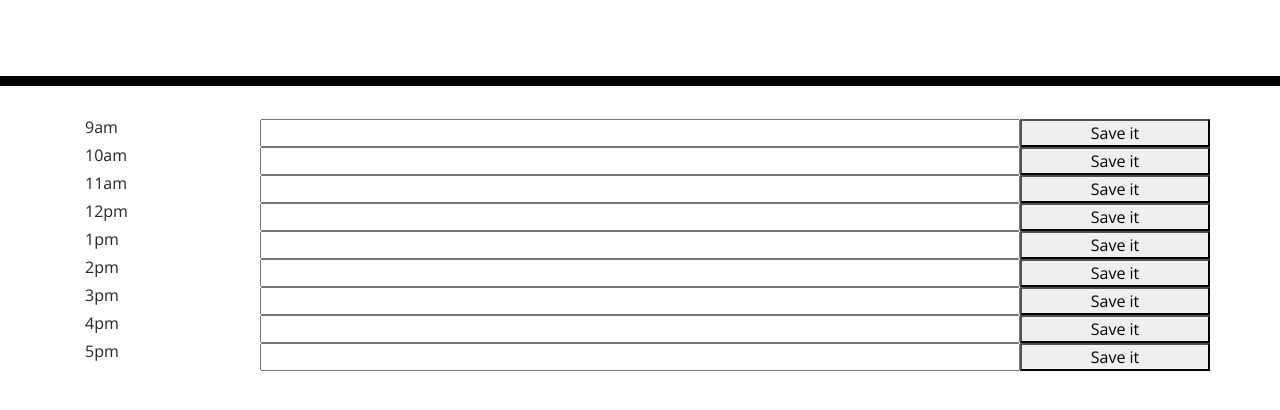
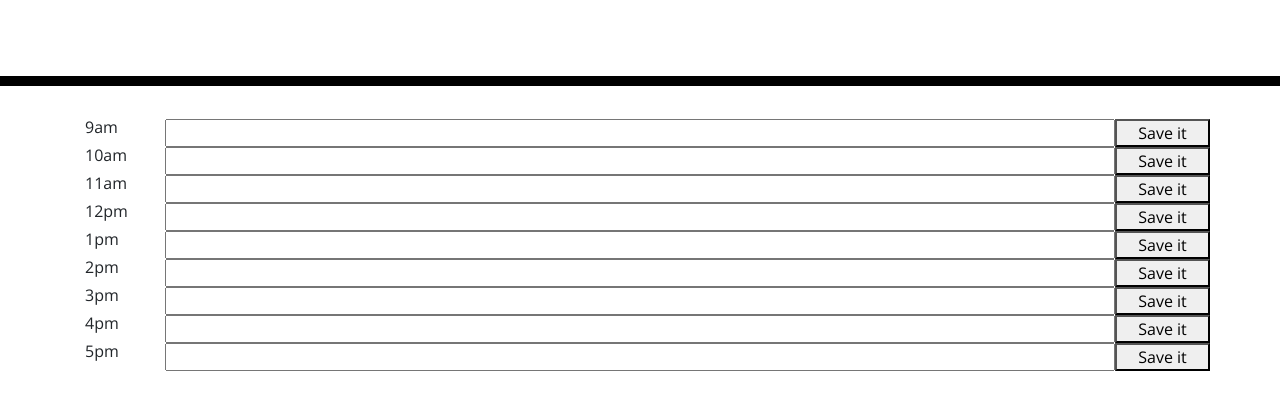
Before and after one commit to mattchley/Daily-Planner, a plain HTML site: page index.html in a window 1280 px wide. Shown: the part 182-592 px from the top of the page. Drawn offline with nearby package versions, Linux system fonts and the light colour scheme.

Commit message:
addedMomnetjsVar

```diff
--- a/index.html
+++ b/index.html
@@ -35,20 +35,23 @@
       var plannerEl = [];
       var timesEl = ["9am", "10am", "11am", "12pm", "1pm", "2pm", "3pm", "4pm", "5pm"];
       var timeDiv = $("#time");
+      // full day full month number date
+      var date = moment().format("dddd - MMMM - Do");
       init();
 
       // forloop for time propgation
       function renderPlans() {
         for (var i = 0; i < timesEl.length; i++) {
           var newDiv = $("<div>" + timesEl[i] + "</div>");
-          newDiv.addClass('col-2')
+          newDiv.addClass('col-1')
           var taskInput = $("<input>" + "" + "</input>");
-          taskInput.addClass("col-8 plans");
+          taskInput.addClass("col-10 plans");
           var saveBtn = $("<button>" + "Save it" + "</button>");
-          saveBtn.addClass("col-2 save");
+          saveBtn.addClass("col-1 save");
           timeDiv.append(newDiv);
           timeDiv.append(taskInput);
           timeDiv.append(saveBtn);
+          $('currentDay').append(date)
         };
       }
       // saving function
@@ -71,6 +74,7 @@
         localStorage.setItem("plannerEl", JSON.stringify(plannerEl));
       };
       // event listener for save content (practice with a basic text input area)
+
       // https://stackoverflow.com/questions/46139544/how-to-save-clicked-result-in-cookie-or-in-localstorage may have the best answer
       $('.save').on("click", function (event) {
         event.preventDefault();
@@ -89,7 +93,7 @@
 
         // storePlans();
         // renderPlans();
-// localStorage.setItem
+        // localStorage.setItem
       });
 
 
```
